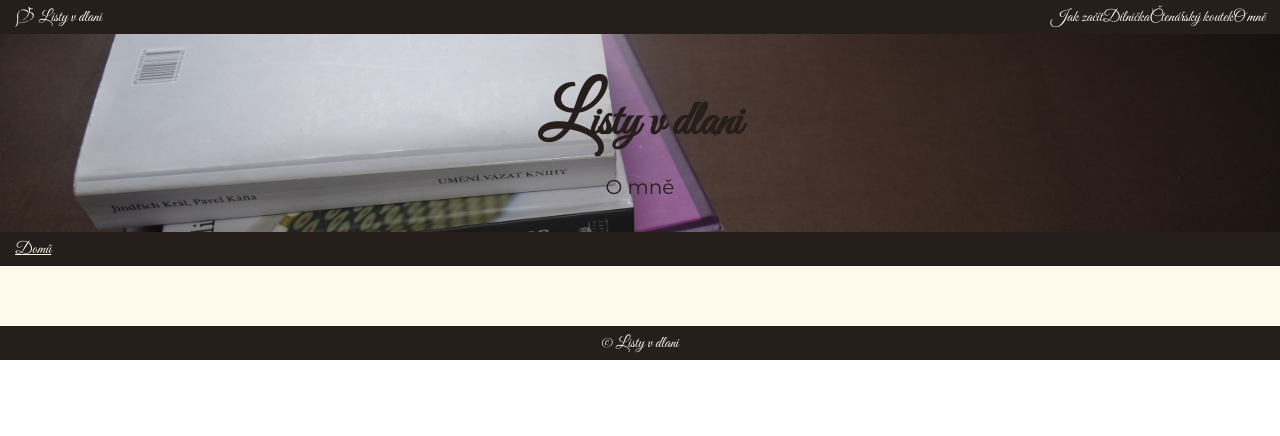
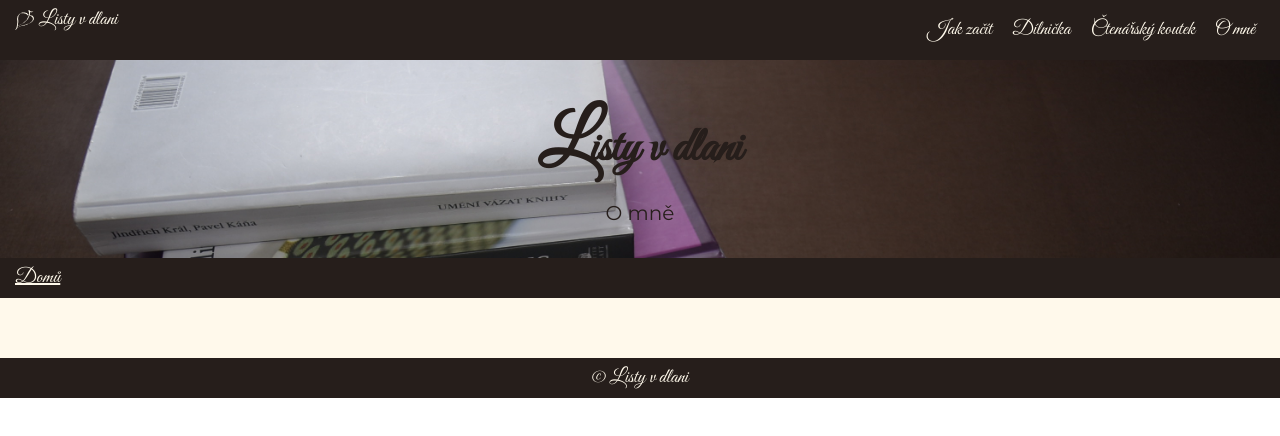
Before and after one commit to kfremrova/LvD-Final-Project, an Eleventy site: page o-mne.html in a window 1280 px wide. Built offline with nearby package versions, Linux system fonts and the light colour scheme; Eleventy itself is replaced by a stand-in of ours; files that its build step writes are made by us from their sources.

Commit message:
Minor changes to styling of the primary layout

```diff
--- a/scss/_basics.scss
+++ b/scss/_basics.scss
@@ -25,3 +25,13 @@ html {
     text-align: center;
     font-family: 'Montserrat', sans-serif;
   }
+
+  .navigation,
+  .breadcrumbs,
+  .footer {
+    background-color: colours.$c-primary;
+    color: colours.$c-secondary;
+    font-family: fonts.$f-fancy;
+    padding: spacers.$padding-small;
+    font-size: 20px;
+    }
--- a/scss/_box.scss
+++ b/scss/_box.scss
@@ -25,6 +25,8 @@
     color: colours.$c-secondary;
     background-color: colours.$c-primary;
     box-shadow: 0px 4px 6px #5D544F;
+    font-family: fonts.$f-fancy;
+    font-size: 18px;
 }
 
 .button:hover {
--- a/scss/_breadcrumbs.scss
+++ b/scss/_breadcrumbs.scss
@@ -3,14 +3,14 @@
 @use 'spacers';
 
 .breadcrumbs {
-    background-color: colours.$c-primary;
-    color: colours.$c-secondary;
-    font-family: fonts.$f-fancy;
     text-align: left;
-    padding: spacers.$padding-small;
 }
 
 .breadcrumbs__link {
     color: colours.$c-secondary;
 }
-//musím ještě vyřešit :hover
+
+.breadcrumbs__link:hover {
+    color: colours.$c-primary;
+    background-color: colours.$c-secondary;
+}
--- a/scss/_footer.scss
+++ /dev/null
@@ -1,10 +0,0 @@
-@use 'fonts';
-@use 'colours';
-@use 'spacers';
-
-.footer {
-    background-color: colours.$c-primary;
-    color: colours.$c-secondary;
-    font-family: fonts.$f-fancy;
-    padding: spacers.$padding-small;
-}
--- a/scss/_main-content.scss
+++ b/scss/_main-content.scss
@@ -12,7 +12,3 @@
   grid-template-rows: auto;
   gap: 30px;
 }
-
-.button {
-  font-family: fonts.$f-fancy;
-}
--- a/scss/_navigation.scss
+++ b/scss/_navigation.scss
@@ -3,10 +3,6 @@
 @use 'spacers';
 
 .navigation {
-    background-color: colours.$c-primary;
-    color: colours.$c-secondary;
-    font-family: fonts.$f-fancy;
-    padding: spacers.$padding-small;
     display: flex;
     justify-content: space-between; //aby byly logo a menu na opačných stranách
 }
@@ -81,17 +77,9 @@
     color: colours.$c-secondary;
     display: block;
     text-decoration: none;
+    padding: 10px; //aby se dobře trefovalo na mobilu
 }
 
 .menu__link:hover {
     color: colours.$c-primary;
 }
-
-
-/*
-.menu__item {
-    display: inline;
-    padding: 5px;
-}
-
-*/
--- a/scss/style.scss
+++ b/scss/style.scss
@@ -3,7 +3,6 @@
 @use 'basics';
 @use 'box' ;
 @use 'breadcrumbs' ;
-@use 'footer' ;
 @use 'header' ;
 @use 'main-content' ;
 @use 'navigation' ;
```
Also changed, not shown: css/style.css, 1 other file.
